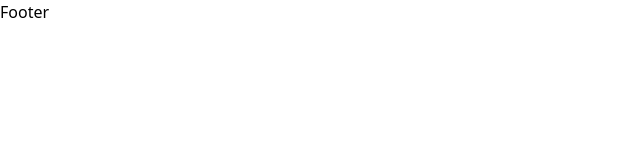
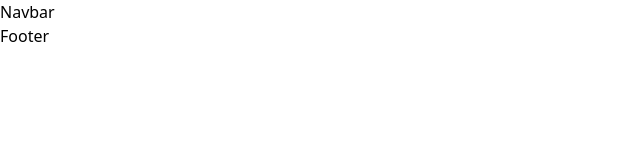
Before and after one commit to Berthje/mjoy, a Next.js app: page / in a window 1280 px wide. Shown: the top 160 px of the page, without its empty margins (0-640 px from the left). Built offline with nearby package versions, Linux system fonts and the light colour scheme.

Commit message:
Refactor Navbar component and update return statement

```diff
--- a/components/Navbar/Navbar.tsx
+++ b/components/Navbar/Navbar.tsx
@@ -9,7 +9,9 @@ const Navbar = () => {
         setIsDrawerOpen(!isDrawerOpen);
     };
 
-    //return
+    return (
+        <p>Navbar</p>
+    );
 };
 
 export default Navbar;
```
